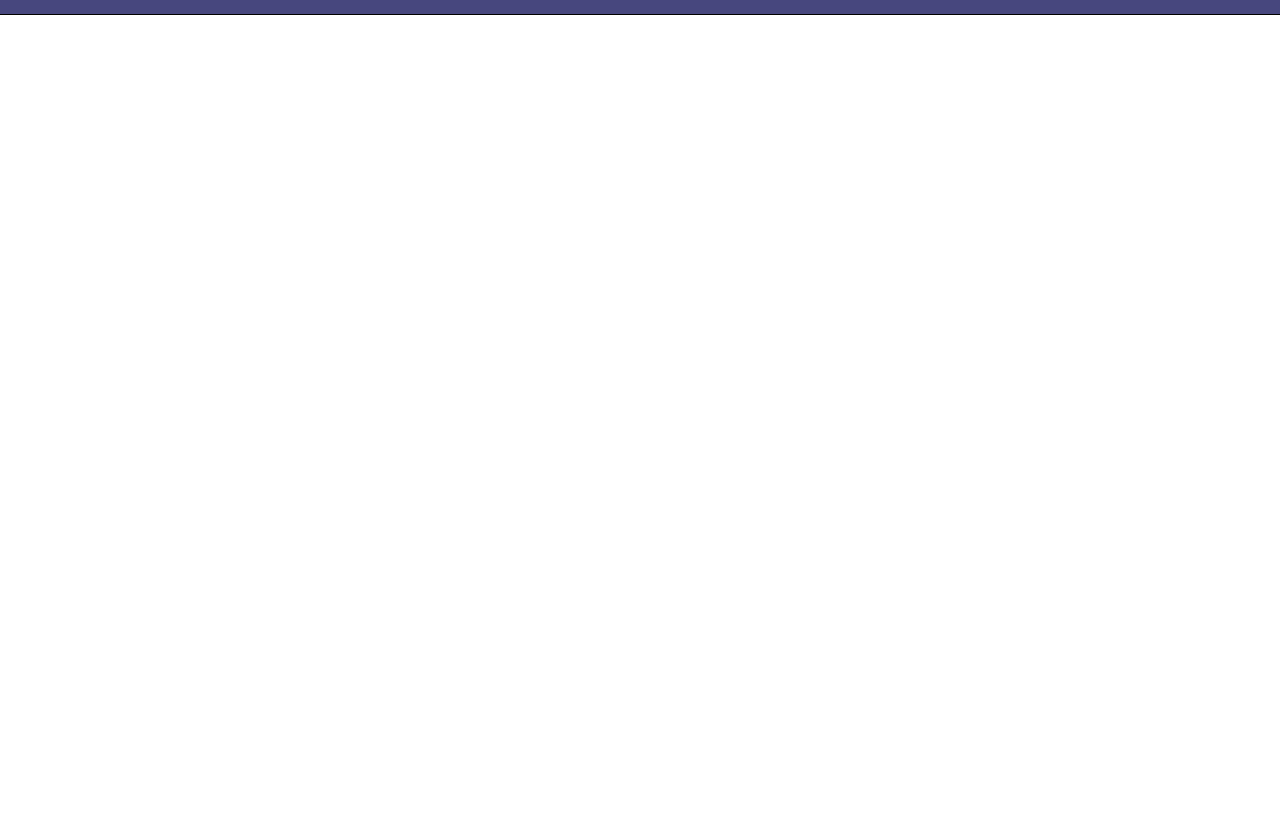
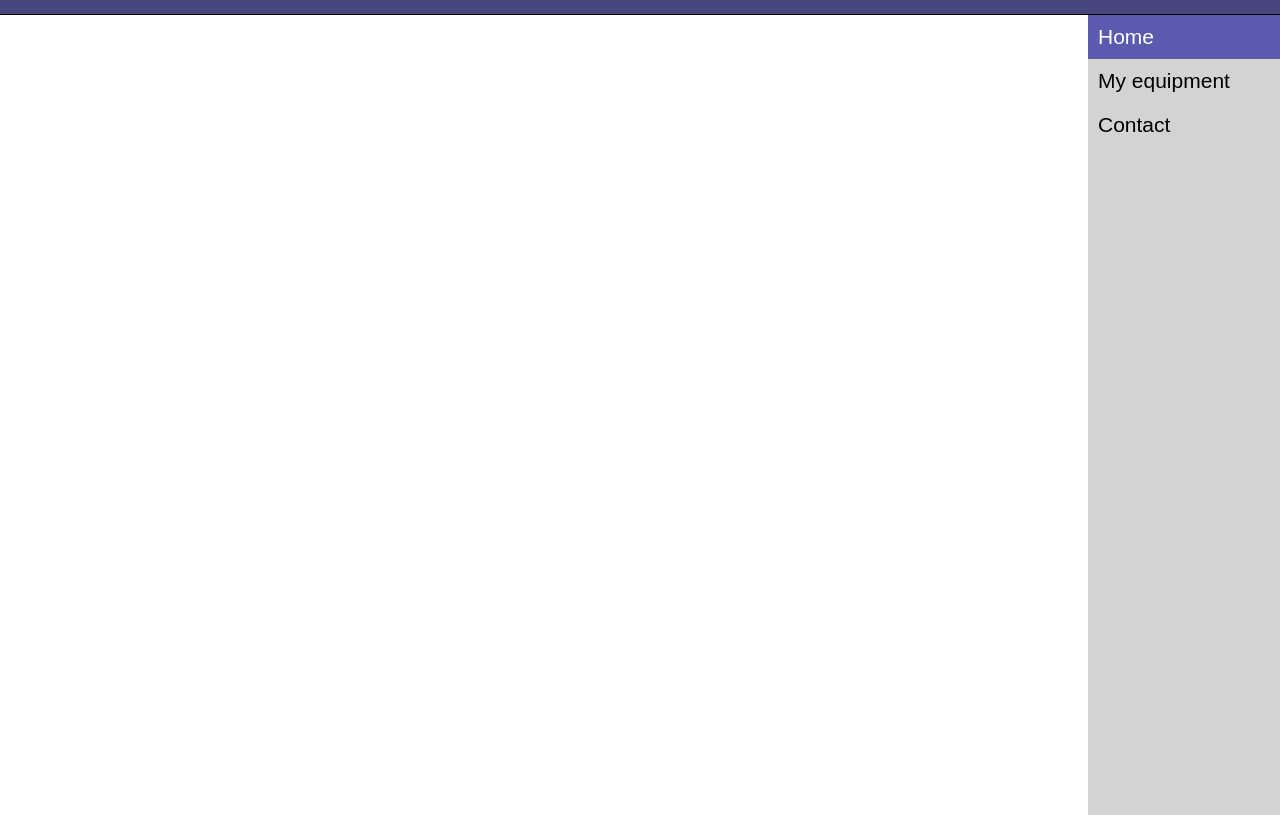
Before and after one commit to b4njo/hhproject1, a plain HTML site: page eq.html in a window 1280 px wide. Shown: the part 68-883 px from the top of the page. Before the commit the page ends 800 px from the top, so only its background shows below. Drawn offline with Linux system fonts and the light colour scheme.

Commit message:
Add files via upload

```diff
--- a/eq.html
+++ b/eq.html
@@ -8,5 +8,17 @@
         <header>
             <div class="myheader">My Hobby: Music</div>
         </header>
+        <nav>
+                <ul class="menu">
+                    <li class="menu"><a href="index.html" class="active">Home</a></li>
+                    <li class="menu"><a href="eq.html">My equipment</a></li>
+                    <li class="collapsing">Contact
+                        <ul class ="collapsable">
+                            <li class="collapsing"><a href='#1'>1</a></li>
+                            <li class="collapsing"><a href='#2'>2</a></li>
+                        </ul>
+                    </li>
+                </ul>
+            </nav>
     </body>
 </html>
--- a/style.css
+++ b/style.css
@@ -26,6 +26,10 @@ ul.menu {
     margin: 0;
     padding: 0;
     height:100%;
+}
+
+li.menu {
+    word-wrap: break-word;
 }
 
 li.menu a {
@@ -122,6 +126,7 @@ li.collapsing {
     border-bottom-style: solid;
     border-bottom-width: 0px;
     border-bottom-color: black;
+    word-wrap: break-word;
 }
 
 li.collapsing a {
@@ -133,6 +138,7 @@ li.collapsing a {
     border-bottom-style: solid;
     border-bottom-width: 0px;
     border-bottom-color: black;
+    word-wrap: break-word;
 }
 
 li.collapsing a:hover {
```
